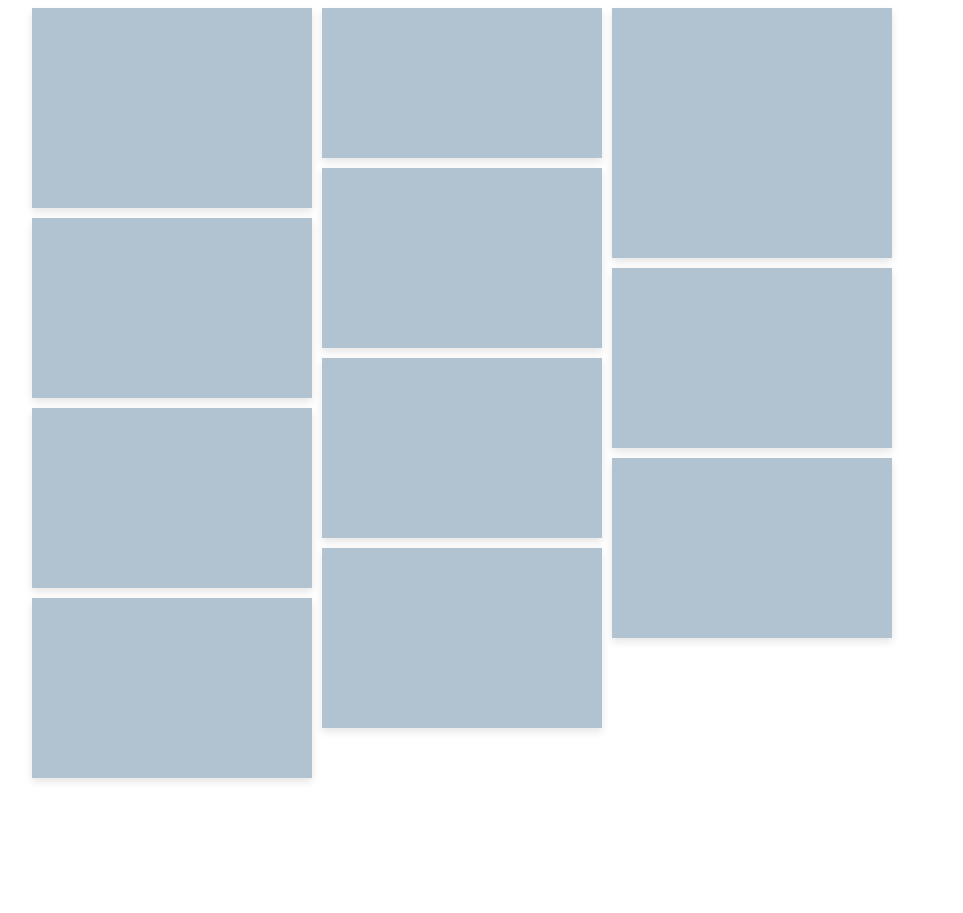
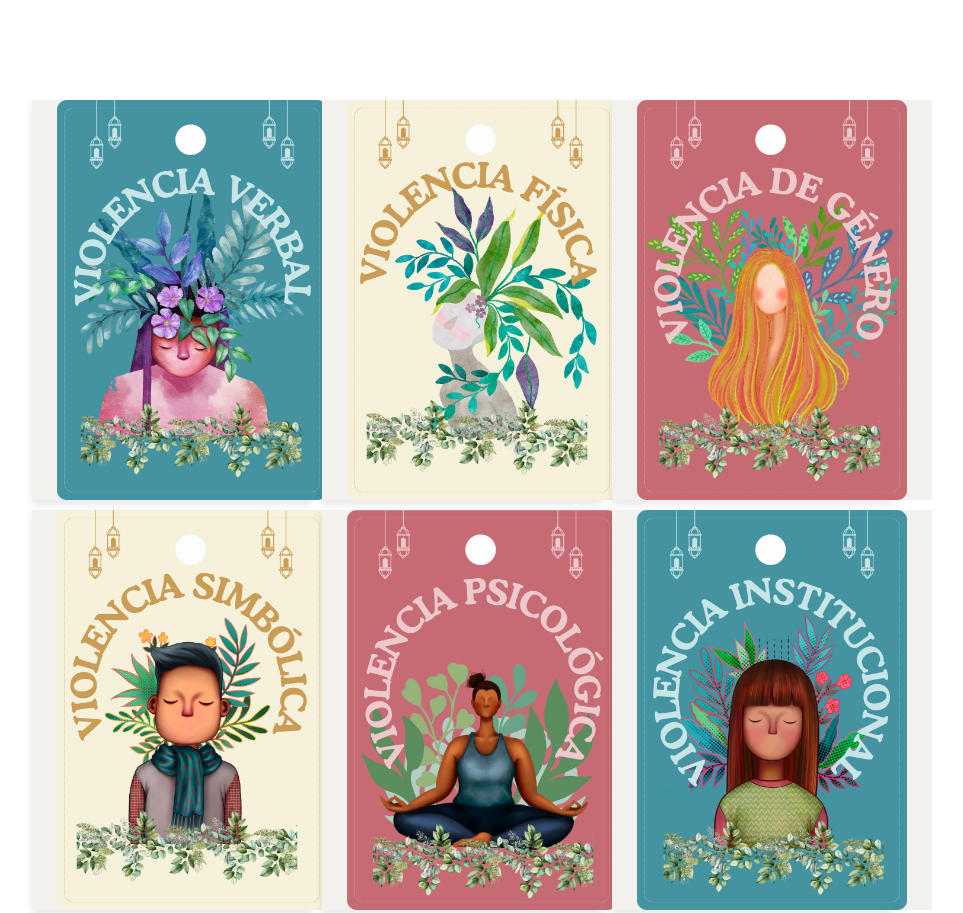
Before and after one commit to LorenaOrtiz2025/tesis, a plain HTML site: page index.html in a window 1280 px wide. Shown: the top 913 px of the page, without its empty margins (158-1121 px from the left). Before the commit the page ends 800 px from the top, so only its background shows below. Drawn offline with Linux system fonts and the light colour scheme.

Commit message:
Add files via upload

```diff
--- a/index.html
+++ b/index.html
@@ -8,17 +8,12 @@
 <body>
 
 <div id="gallery">
-  <div class="grid-item" style="height: 200px;"></div>
-  <div class="grid-item" style="height: 150px;"></div>
-  <div class="grid-item" style="height: 250px;"></div>
-  <div class="grid-item" style="height: 180px;"></div>
-  <div class="grid-item" style="height: 180px;"></div>
-  <div class="grid-item" style="height: 180px;"></div>
-  <div class="grid-item" style="height: 180px;"></div>
-  <div class="grid-item" style="height: 180px;"></div>
-  <div class="grid-item" style="height: 180px;"></div>
-  <div class="grid-item" style="height: 180px;"></div>
-  <div class="grid-item" style="height: 180px;"></div>
+  <div class="grid-item" style="height: 400px;"><img height="400" src="img/2.png" alt="Imagen 2"></div>
+  <div class="grid-item" style="height: 400px;"><img height="400" src="img/3.png" alt="Imagen 2"></div>
+  <div class="grid-item" style="height: 400px;"><img height="400" src="img/7.png" alt="Imagen 2"></div>
+  <div class="grid-item" style="height: 400px;"><img height="400" src="img/4.png" alt="Imagen 2"></div>
+  <div class="grid-item" style="height: 400px;"><img height="400" src="img/5.png" alt="Imagen 2"></div>
+  <div class="grid-item" style="height: 400px;"><img height="400" src="img/6.png" alt="Imagen 2"></div>
 </div>
 
 
--- a/style.css
+++ b/style.css
@@ -1,6 +1,6 @@
 #gallery {
   width: 900px;
-  margin: 0 auto;
+  margin: 100px auto;
 }
 .grid-item {
   width: 280px; /* Ojo: este ancho será usado junto al "gap" */
@@ -15,6 +15,6 @@
 }
 
 #gallery .grid-item:hover {
-  transform: scale(1.05);
+  transform: scale(1.5);
   opacity: 1;
 }
```
